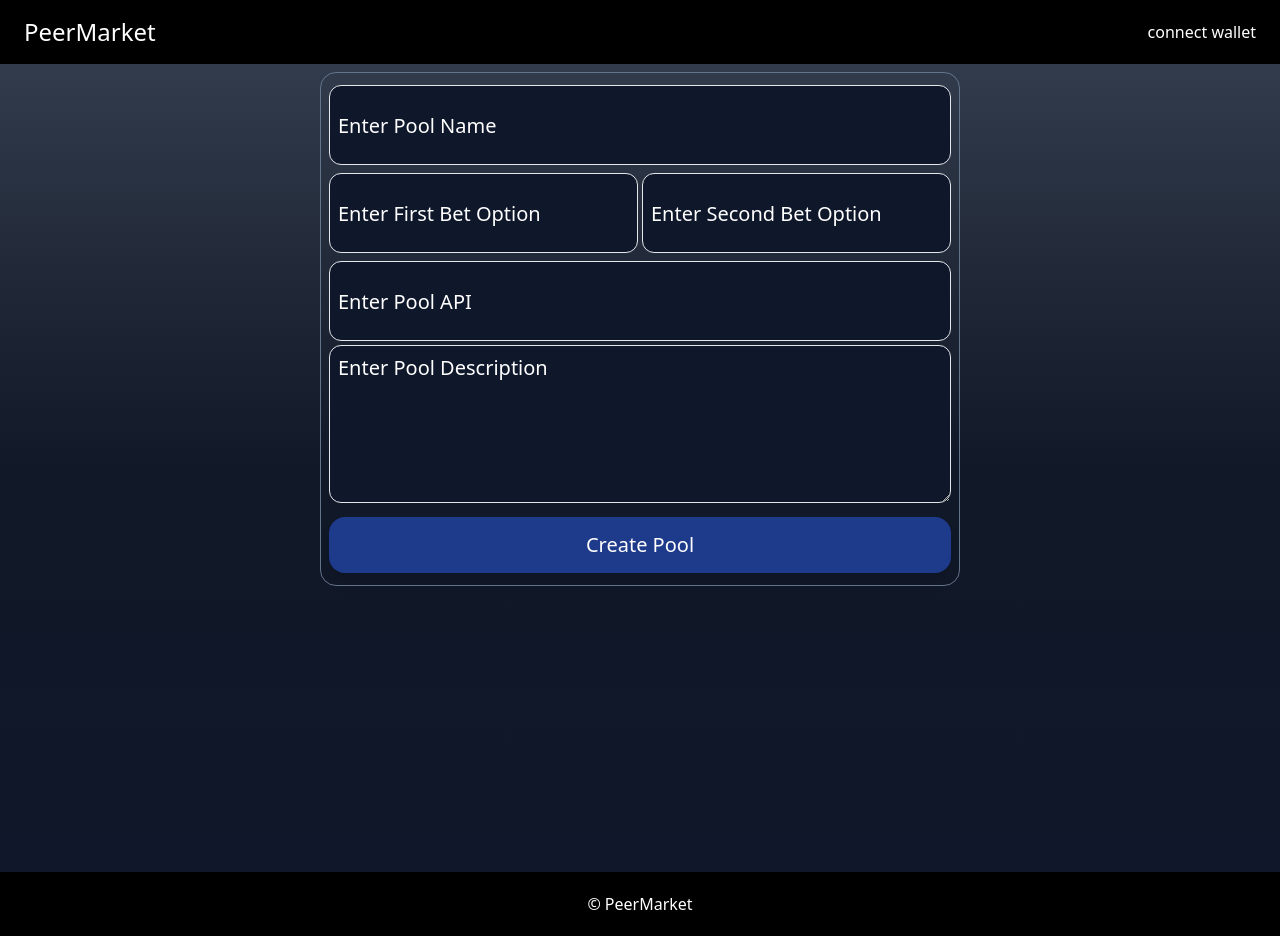
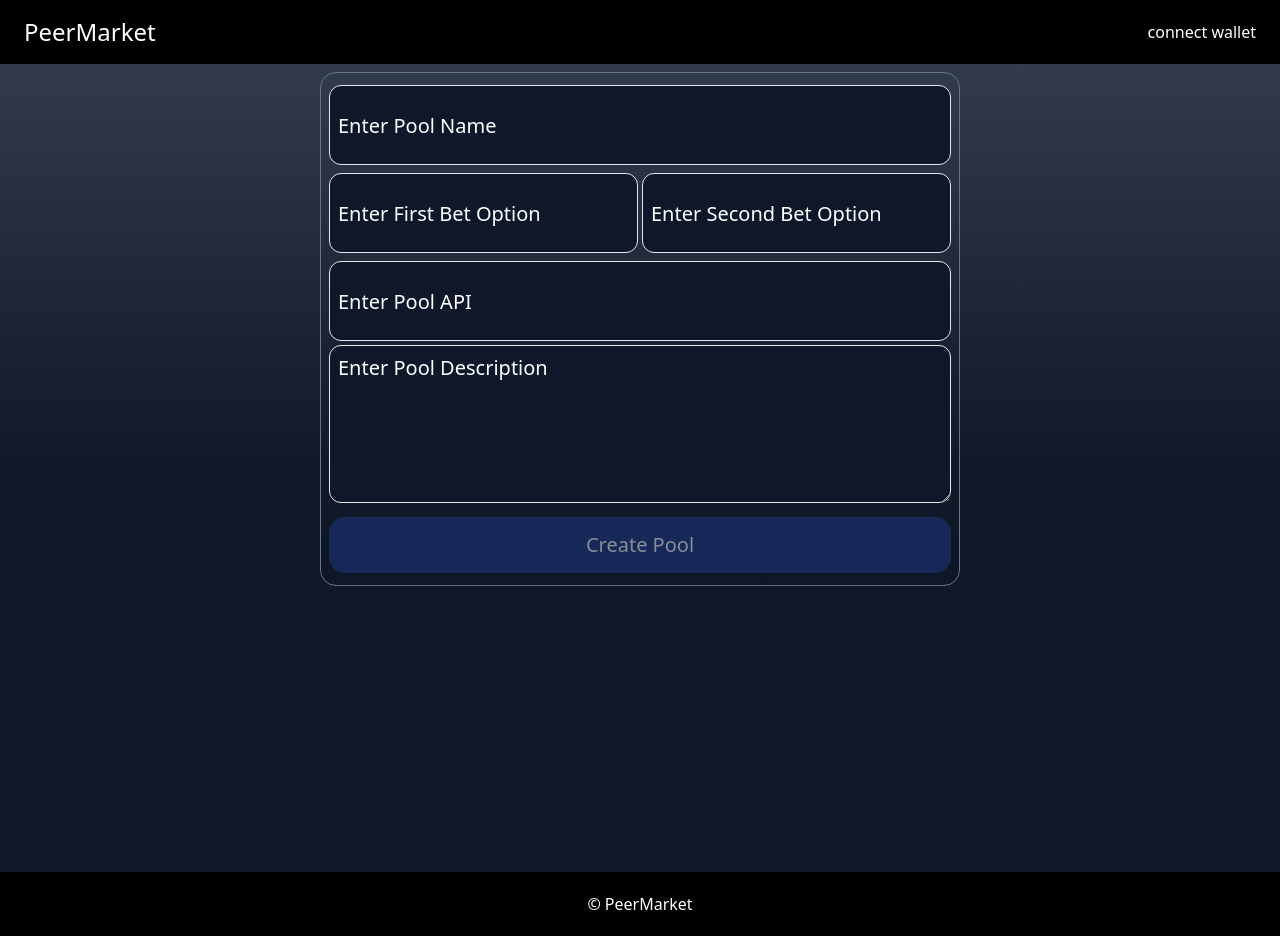
Before and after one commit to Sush78/peermarket-fe, a React (Vite) app in the folder client/: page /createPool in a window 1280 px wide. Built offline with nearby package versions, Linux system fonts and the light colour scheme; no server answers; what chartjs-plugin-zoom would draw is missing.

Commit message:
Update CreatePool.tsx

```diff
--- a/client/src/components/CreatePool.tsx
+++ b/client/src/components/CreatePool.tsx
@@ -11,6 +11,15 @@ const CreatePool = () => {
     e.preventDefault();
     console.log(e, poolName);
   };
+
+  let removeDisabledClass =
+    poolName.length > 0 &&
+    firstBetOption.length > 0 &&
+    secondBetOption.length > 0 &&
+    poolDescription.length > 0 &&
+    poolApi.length > 0
+      ? ""
+      : "cursor-not-allowed opacity-50";
 
   return (
     <div className="min-h-screen flex flex-col mt-2">
@@ -64,14 +73,14 @@ const CreatePool = () => {
               className="focus:bg-grey-200 p-2 border boder-black-500 w-full text-xl rounded-xl bg-slate-900 text-white placeholder-white "
               placeholder="Enter Pool Description"
               onChange={(e) => {
-                setSecondBetOption(e.target.value);
+                setPoolDescription(e.target.value);
               }}
             ></textarea>
           </div>
           <div>
             <button
               type="submit"
-              className={`rounded-2xl h-14 my-1 w-full shadow-lg text-white text-xl bg-blue-900 w-1/2`}
+              className={`rounded-2xl h-14 my-1 w-full shadow-lg text-white text-xl bg-blue-900 w-1/2 ${removeDisabledClass}`}
             >
               Create Pool
             </button>
```
